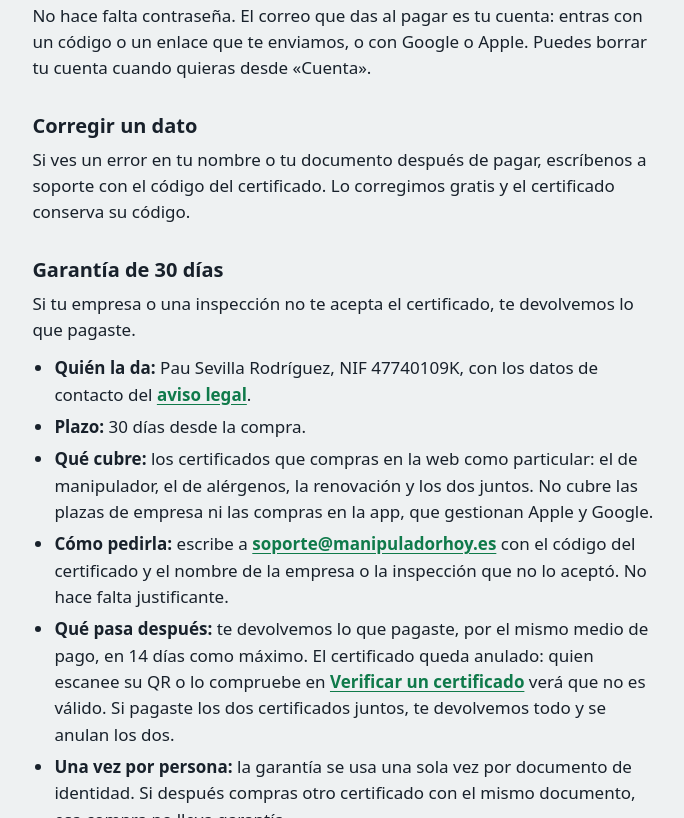
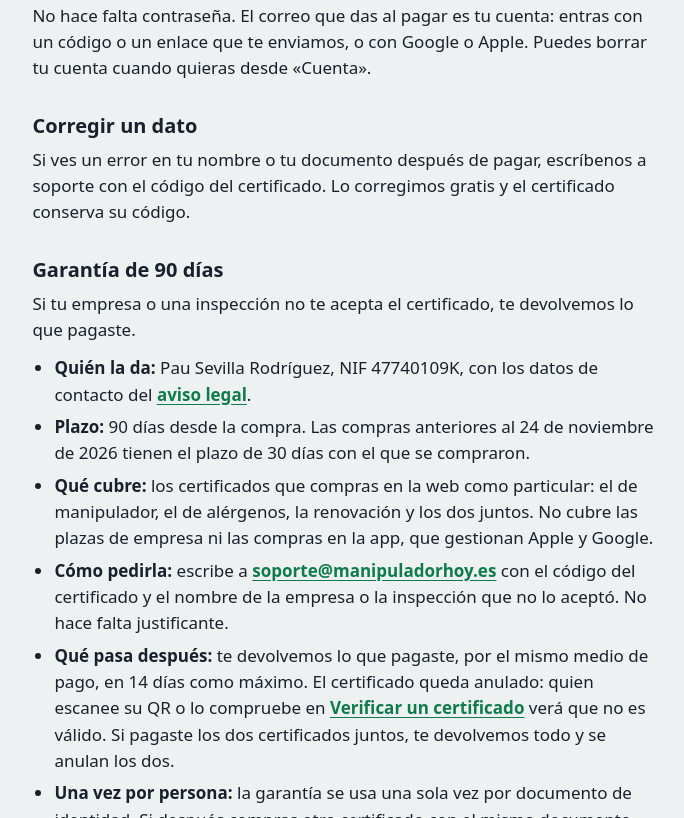
Before and after one commit to pausiete7/manipulador-alimentos-legal, a plain HTML site: page condiciones.html in a window 1280 px wide. Shown: the part 1982-2800 px from the top of the page, without its empty margins (293-977 px from the left). Drawn offline with Linux system fonts and the light colour scheme.

Commit message:
Condiciones: garantía de 90 días para las compras desde el 24-11-2026

```diff
--- a/condiciones.html
+++ b/condiciones.html
@@ -12,7 +12,7 @@
 <header><a class="marca" href="index.html">Manipulador de Alimentos Hoy</a></header>
 <main id="contenido">
 <h1>Condiciones</h1>
-<p class="fecha">Versión del 5 de noviembre de 2026</p>
+<p class="fecha">Versión del 24 de noviembre de 2026</p>
 <p>Estas condiciones explican qué ofrece Manipulador de Alimentos Hoy, qué pagas y qué pasa si algo no va bien. El titular es Pau Sevilla Rodríguez (<a href="aviso-legal.html">aviso legal</a>).</p>
 <h2>Qué es gratis</h2>
 <p>El curso, las prácticas, el examen final y el asistente con IA son gratis, sin cuenta y sin límite de intentos en el examen. El asistente admite 30 consultas al día por persona.</p>
@@ -41,11 +41,11 @@
 <p>No hace falta contraseña. El correo que das al pagar es tu cuenta: entras con un código o un enlace que te enviamos, o con Google o Apple. Puedes borrar tu cuenta cuando quieras desde «Cuenta».</p>
 <h2>Corregir un dato</h2>
 <p>Si ves un error en tu nombre o tu documento después de pagar, escríbenos a soporte con el código del certificado. Lo corregimos gratis y el certificado conserva su código.</p>
-<h2>Garantía de 30 días</h2>
+<h2>Garantía de 90 días</h2>
 <p>Si tu empresa o una inspección no te acepta el certificado, te devolvemos lo que pagaste.</p>
 <ul>
 <li><strong>Quién la da:</strong> Pau Sevilla Rodríguez, NIF 47740109K, con los datos de contacto del <a href="aviso-legal.html">aviso legal</a>.</li>
-<li><strong>Plazo:</strong> 30 días desde la compra.</li>
+<li><strong>Plazo:</strong> 90 días desde la compra. Las compras anteriores al 24 de noviembre de 2026 tienen el plazo de 30 días con el que se compraron.</li>
 <li><strong>Qué cubre:</strong> los certificados que compras en la web como particular: el de manipulador, el de alérgenos, la renovación y los dos juntos. No cubre las plazas de empresa ni las compras en la app, que gestionan Apple y Google.</li>
 <li><strong>Cómo pedirla:</strong> escribe a <a href="mailto:soporte@manipuladorhoy.es">soporte@manipuladorhoy.es</a> con el código del certificado y el nombre de la empresa o la inspección que no lo aceptó. No hace falta justificante.</li>
 <li><strong>Qué pasa después:</strong> te devolvemos lo que pagaste, por el mismo medio de pago, en 14 días como máximo. El certificado queda anulado: quien escanee su QR o lo compruebe en <a href="https://manipuladorhoy.es/verificar">Verificar un certificado</a> verá que no es válido. Si pagaste los dos certificados juntos, te devolvemos todo y se anulan los dos.</li>
@@ -54,7 +54,7 @@
 <p>Es una garantía voluntaria: no sustituye ni limita la garantía legal que tienes como consumidor si el certificado no es lo que contrataste.</p>
 <h2>Derecho de desistimiento</h2>
 <p>El certificado es contenido digital que se entrega al momento. Al pagar, pides que se te entregue enseguida y aceptas que, una vez emitido, pierdes el derecho de desistimiento de 14 días. Si pagas los dos certificados juntos, la regla vale para cada uno: el de alérgenos se emite cuando apruebas su examen.</p>
-<p>Esto no afecta a la garantía de 30 días.</p>
+<p>Esto no afecta a la garantía de 90 días.</p>
 <p>Las compras de plazas las hace una empresa, no un consumidor: no tienen derecho de desistimiento.</p>
 <h2>Si algo falla</h2>
 <p>Si pagas y el certificado no te llega, escríbenos y lo resolvemos o te devolvemos el dinero. Si no podemos prestar el servicio por un fallo nuestro, no pagas nada. Si devolvemos un pago, el certificado deja de ser válido y quien lo compruebe lo verá como revocado, salvo en las plazas de empresa, como se explica en su apartado. Si el pago incluía el de alérgenos, también deja de valer ese certificado o, si aún no lo tenías, ya no se puede emitir con ese pago.</p>
```
